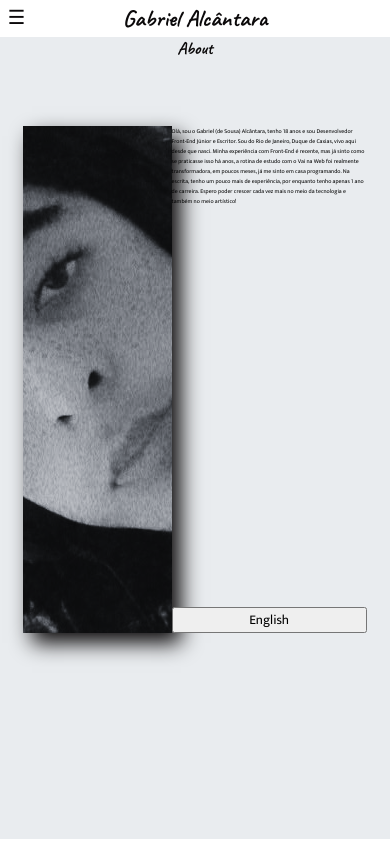
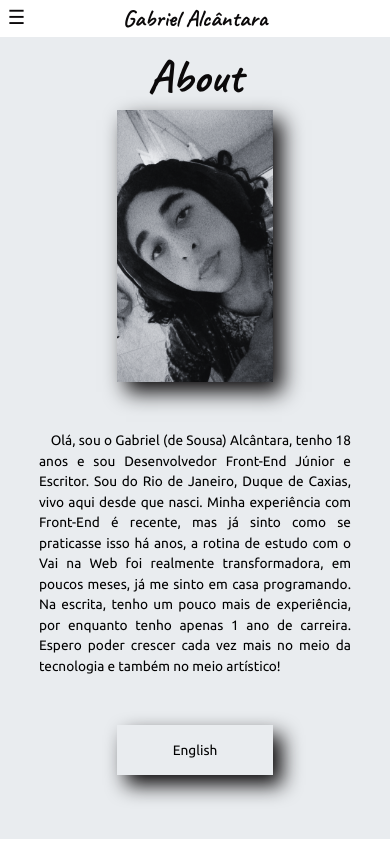
Before and after one commit to gabrielalcantara0812/Final-Challenge, a React (Create React App) app: page /about in a window 390 px wide. Built offline with nearby package versions, Linux system fonts and the light colour scheme.

Commit message:
about responsive update

```diff
--- a/src/Components/About/About.js
+++ b/src/Components/About/About.js
@@ -11,12 +11,12 @@ const About = () =>{
             <S.Heading>About</S.Heading>
             <S.Container>
                 <S.ImageContainer>
-                    <img src={Me} alt='me'/>
+                    <S.Image src={Me} alt='me'/>
                 </S.ImageContainer>
                 <S.MiniContainer>
                     <S.Paragraph>{language === true ? "Olá, sou o Gabriel (de Sousa) Alcântara, tenho 18 anos e sou Desenvolvedor Front-End Júnior e Escritor. Sou do Rio de Janeiro, Duque de Caxias, vivo aqui desde que nasci. Minha experiência com Front-End é recente, mas já sinto como se praticasse isso há anos, a rotina de estudo com o Vai na Web foi realmente transformadora, em poucos meses, já me sinto em casa programando. Na escrita, tenho um pouco mais de experiência, por enquanto tenho apenas 1 ano de carreira. Espero poder crescer cada vez mais no meio da tecnologia e também no meio artístico!"
 : "Hi, I’m Gabriel (de Sousa) Alcântara, I’m 18 years old and I’m a Front-End Junior Developer and Writer. I’m from Rio de Janeiro, Duque de Caxias, I live here since I’ve been born. My experience with Front-End is recente, but I already feel like I’ve been doing that for years, the study routine with Vai na Web was a transforming experience, just in some months, I already feel comfortable programming. In writing, I have a little more experience, for now I have only 1 year of career. I hope that I can gain even more experience on both areas."}</S.Paragraph>
-                    <button onClick={()=>{setLanguage(!language)}}>{language === true ? "English" : "Português"}</button>
+                    <S.Button onClick={()=>{setLanguage(!language)}}>{language === true ? "English" : "Português"}</S.Button>
                 </S.MiniContainer>
             </S.Container>
         </S.MomContainer>
--- a/src/Components/About/Style.js
+++ b/src/Components/About/Style.js
@@ -5,6 +5,7 @@ export const MomContainer = styled.div`
     display: flex;
     flex-direction: column;
     align-items: center;
+    justify-content: center;
     height: 88.3vh;
     overflow: hidden;
     @media screen and (max-width: 1440px){
@@ -31,6 +32,15 @@ export const Heading = styled.h2`
     font-family: 'Caveat', cursive;
     color: #0b090a;
     font-size: 4.5vw;
+    @media screen and (max-width: 1024px){
+        font-size: 5vw;
+    }
+    @media screen and (max-width: 768px){
+        font-size: 8vw;
+    }
+    @media screen and (max-width: 425px){
+        font-size: 12vw;
+    }
 `
 
 export const Container = styled.div`
@@ -38,8 +48,12 @@ export const Container = styled.div`
     align-items: center;
     justify-content: space-evenly;
     height: 80%;
-    width: 90%;
+    width: 100%;
     padding: 1vw;
+    @media screen and (max-width: 768px){
+        flex-direction: column;
+        height: 90%;
+    }
 `
 
 export const ImageContainer = styled.figure`
@@ -49,6 +63,20 @@ export const ImageContainer = styled.figure`
     justify-content: center;
     align-items: center;
     box-shadow: 9px 10px 20px #0b090a;
+    @media screen and (max-width: 1024px){
+        height: 500px;
+        width: 30vw;
+    }
+    @media screen and (max-width: 768px){
+        height: 350px;
+        width: 40vw;
+    }
+`
+
+export const Image = styled.img`
+    @media screen and (max-width: 1024px){
+        width: 40vw;
+    }
 `
 
 export const MiniContainer = styled.div`
@@ -57,9 +85,55 @@ export const MiniContainer = styled.div`
     justify-content: space-between;
     width: 50vw;
     height: 80%;
+    @media screen and (max-width: 768px){
+        justify-content: space-evenly;
+        width: 80vw;
+        align-items: center;
+    }
 `
 
 export const Paragraph = styled.p`
     font-size: 1.5vw;
+    font-family: 'Ubuntu', sans-serif;
+    text-align: justify;
+    line-height: 1.5;
+    text-indent: 2vw;
     width: 50vw;
+    @media screen and (max-width: 1024px){
+        font-size: 2vw;
+        text-indent: 2.5vw;
+    }
+    @media screen and (max-width: 768px){
+        width: 80vw;
+        font-size: 2.5vw;
+        text-indent: 3vw;
+    }
+    @media screen and (max-width: 425px){
+        font-size: 3.5vw;
+    }
 `
+
+export const Button = styled.button`
+    background: #e9ecef;
+    font-family: 'Ubuntu', sans-serif;
+    font-size: 1vw;
+    border: none;
+    box-shadow: 9px 10px 20px #0b090a;
+    width: 20vw;
+    height: 50px;
+    &:hover{
+        cursor: pointer;
+    }
+    @media screen and (max-width: 1024px){
+        width: 25vw;
+        font-size: 1.5vw;
+    }
+    @media screen and (max-width: 768px){
+        width: 30vw;
+        font-size: 2vw;
+    }
+    @media screen and (max-width: 425px){
+        width: 40vw;
+        font-size: 3.5vw;
+    }
+`
```
